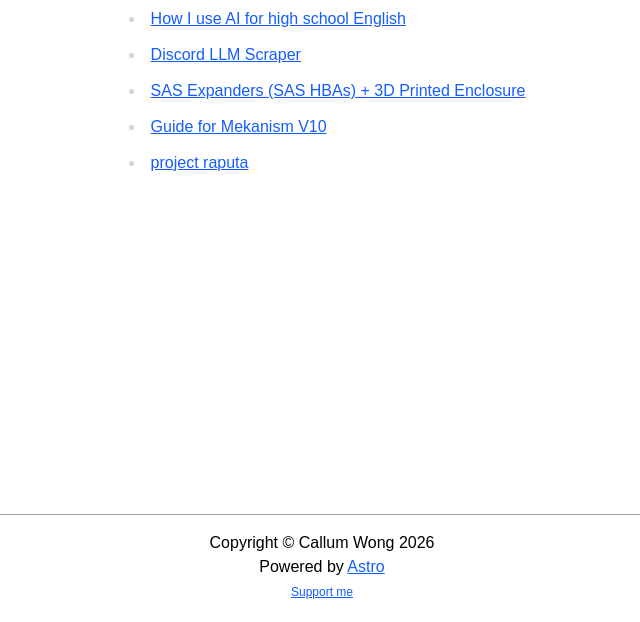
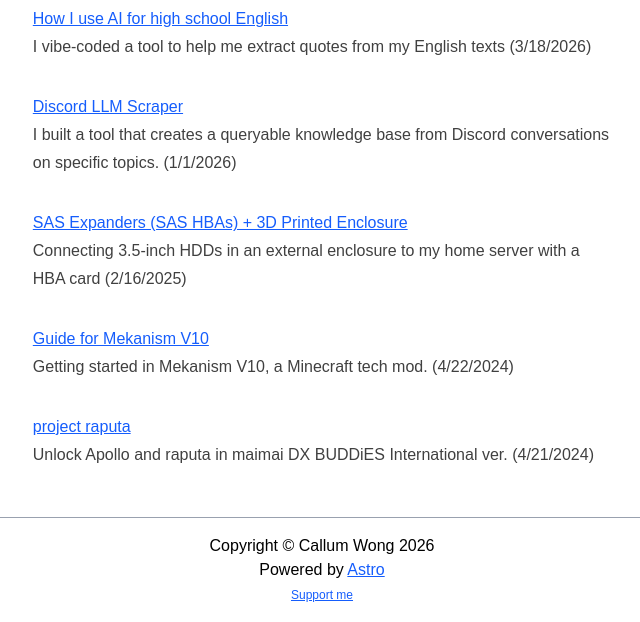
Before and after one commit to L9-bms/callumwong.com, an Astro site: page /posts in a window 1280 px wide. Shown: the part 181-803 px from the top of the page, without its empty margins (318-958 px from the left). Built offline with nearby package versions, Linux system fonts and the light colour scheme; Astro itself is replaced by a stand-in of ours.

Commit message:
add more fields to posts page

```diff
--- a/src/pages/posts/index.astro
+++ b/src/pages/posts/index.astro
@@ -1,14 +1,21 @@
 ---
 import ProseLayout from "../../layouts/ProseLayout.astro";
-import { getCollection } from 'astro:content';
+import { getCollection } from "astro:content";
 
 const posts = await getCollection("posts");
 ---
 
 <ProseLayout title="Posts">
-    <ul>
-        {posts.sort((a, b) => b.data.date.getTime() - a.data.date.getTime()).map(post => (
-            <li><a href={`/posts/${post.id}`}>{post.data.title}</a></li>
-        ))}
-    </ul>
+    {
+        posts
+            .sort((a, b) => b.data.date.getTime() - a.data.date.getTime())
+            .map((post) => (
+                <div class="mb-8">
+                    <a href={`/posts/${post.id}`}>{post.data.title}</a>
+                    <br />
+                    <span>{post.data.description}</span>
+                    <span>({post.data.date.toLocaleDateString().trim()})</span>
+                </div>
+            ))
+    }
 </ProseLayout>
```
